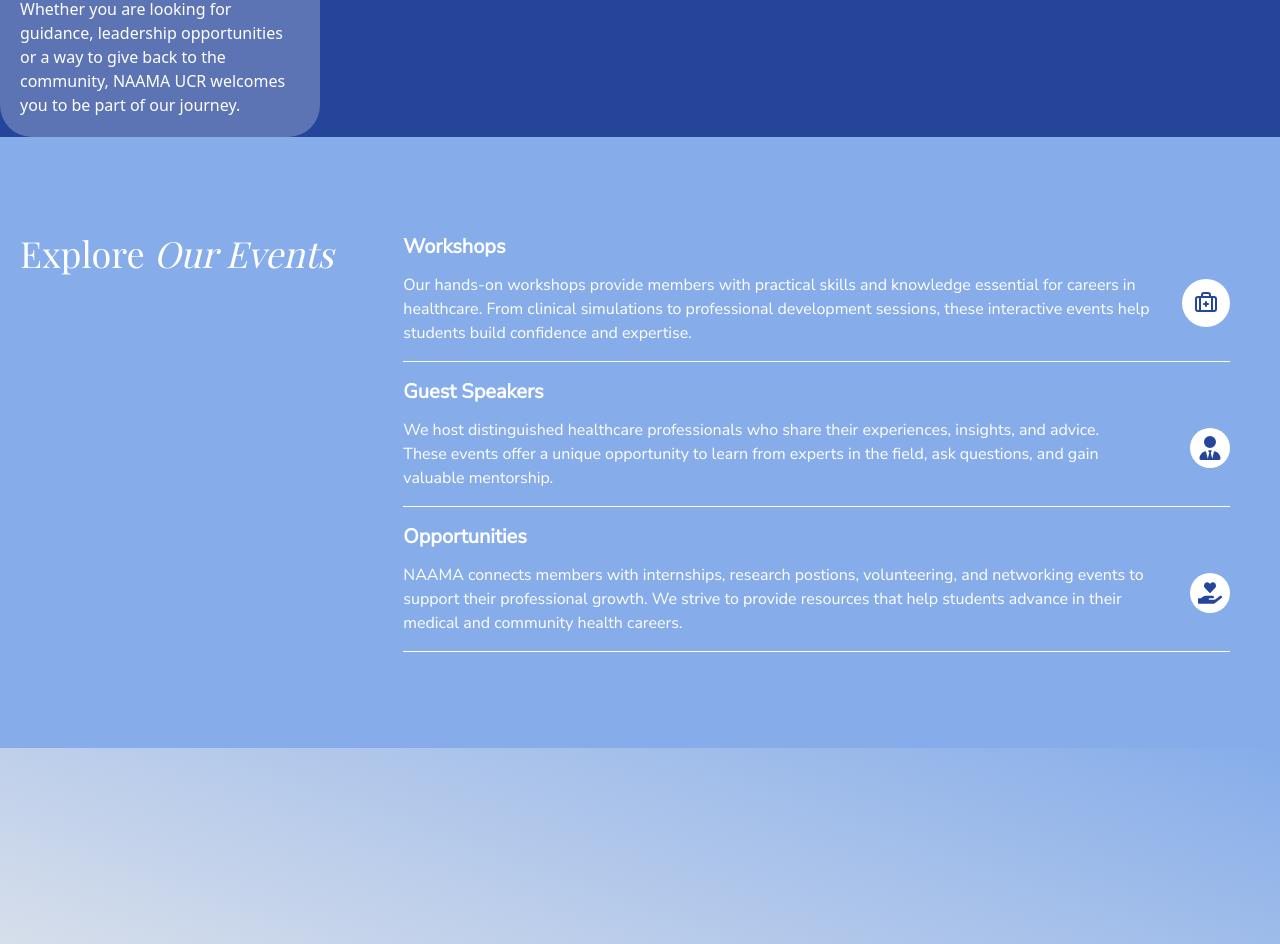
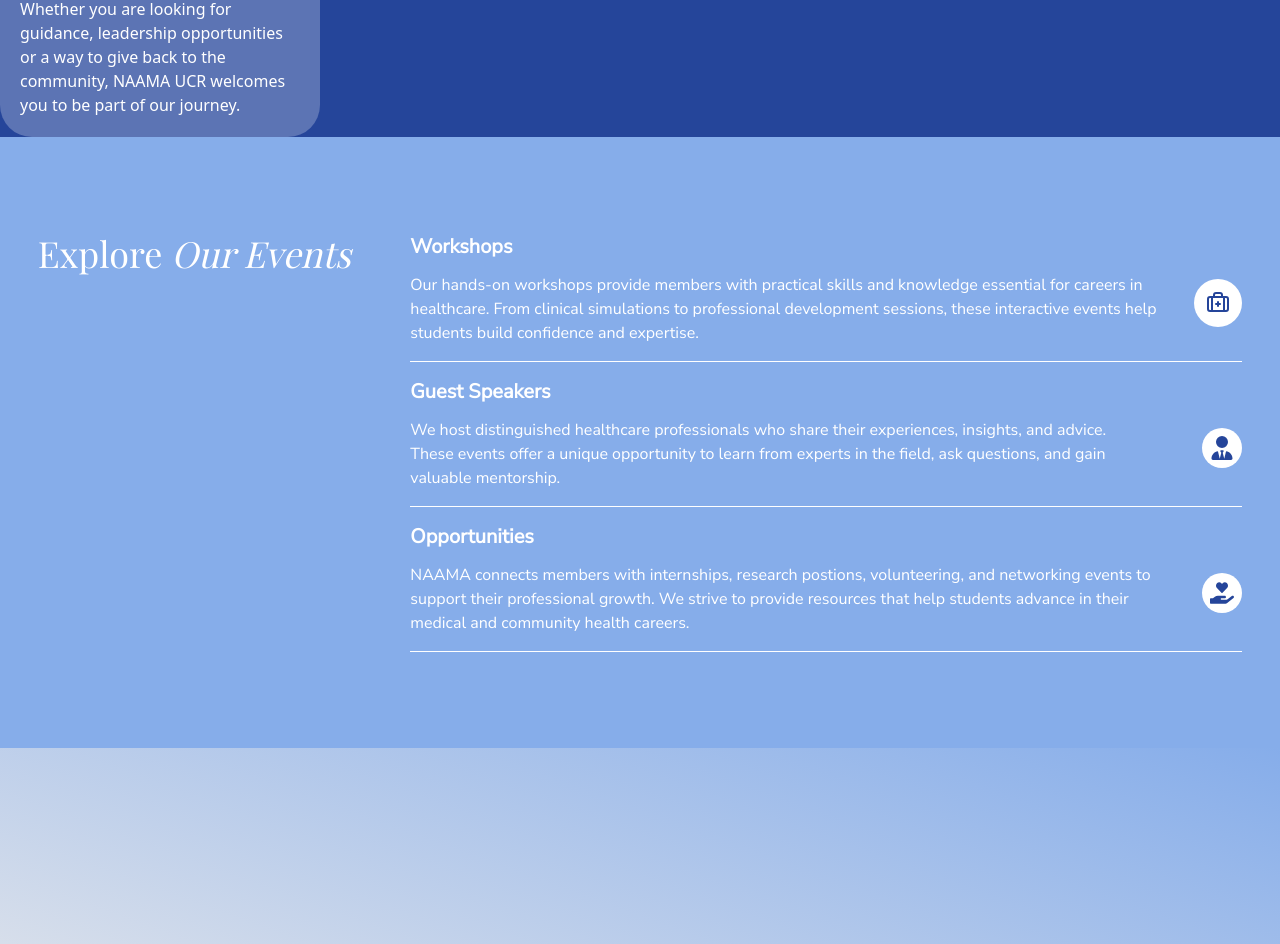
Before and after one commit to acm-ucr/naama-website, a Next.js app: page /about in a window 1280 px wide. Shown: the part 360-1304 px from the top of the page. Built offline with nearby package versions, Linux system fonts and the light colour scheme.

Commit message:
feat: center title in left column

```diff
--- a/src/components/about/ExploreOurEvents.tsx
+++ b/src/components/about/ExploreOurEvents.tsx
@@ -4,10 +4,10 @@
 
 const ExploreOurEvents = () => {
   return (
-    <div className="bg-naama-blue-100 font-nunito flex w-full flex-col justify-center gap-5 px-5 py-24 text-white lg:flex-row">
-      <div className="font-playfair items-center text-center text-2xl text-white sm:text-4xl md:mr-5">
+    <div className="bg-naama-blue-100 font-nunito flex w-full flex-col justify-around gap-4 px-4 py-24 text-white lg:flex-row">
+      <h2 className="font-playfair mx-auto text-center text-2xl text-white sm:text-4xl">
         Explore <span className="italic"> Our Events </span>
-      </div>
+      </h2>
       <div className="font-nunito mx-auto flex flex-col sm:w-2/3">
         <div className="flex pb-3 text-xl font-bold">Workshops</div>
         <div className="flex flex-col items-center pb-2 sm:flex-row">
```
